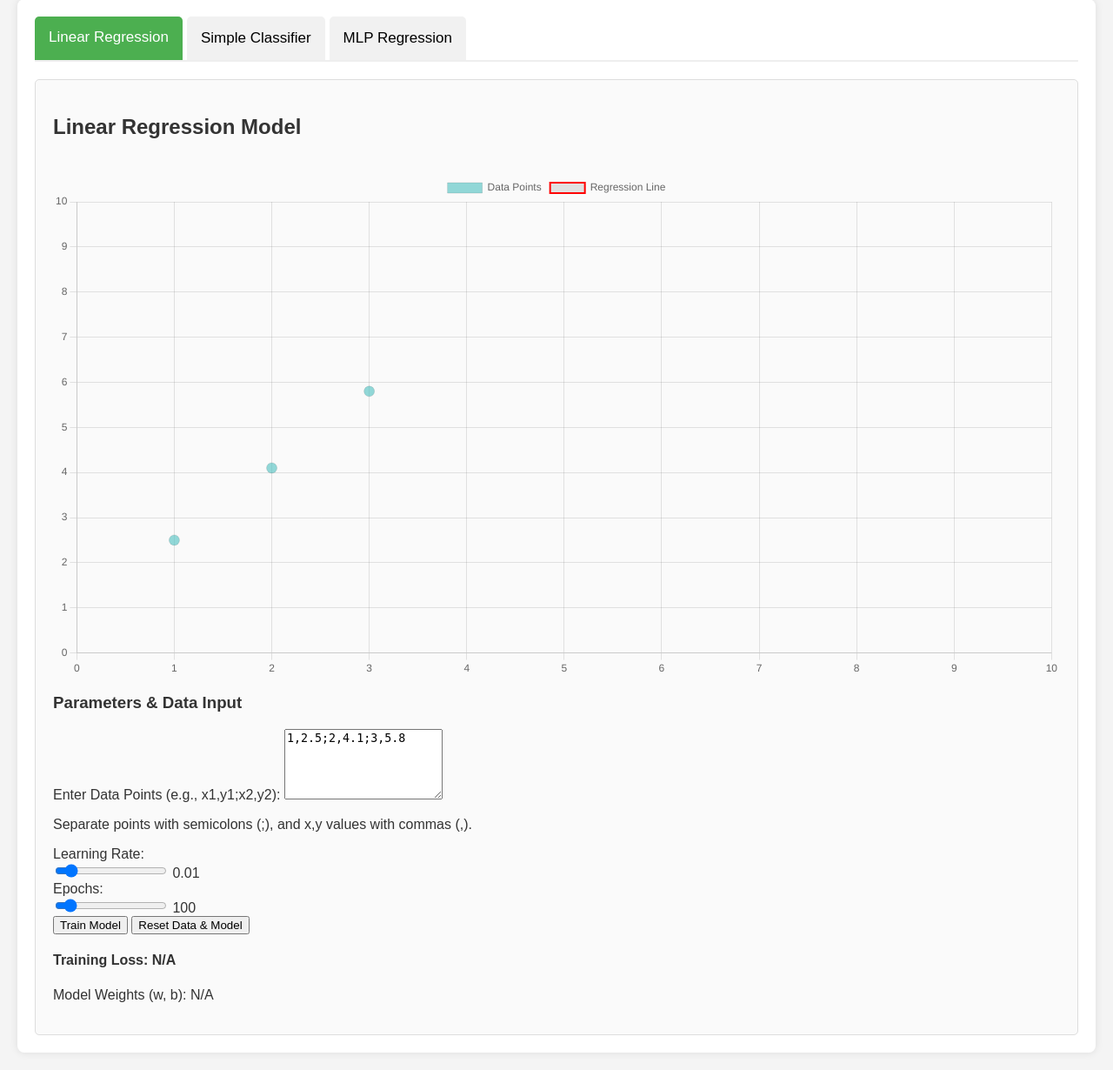
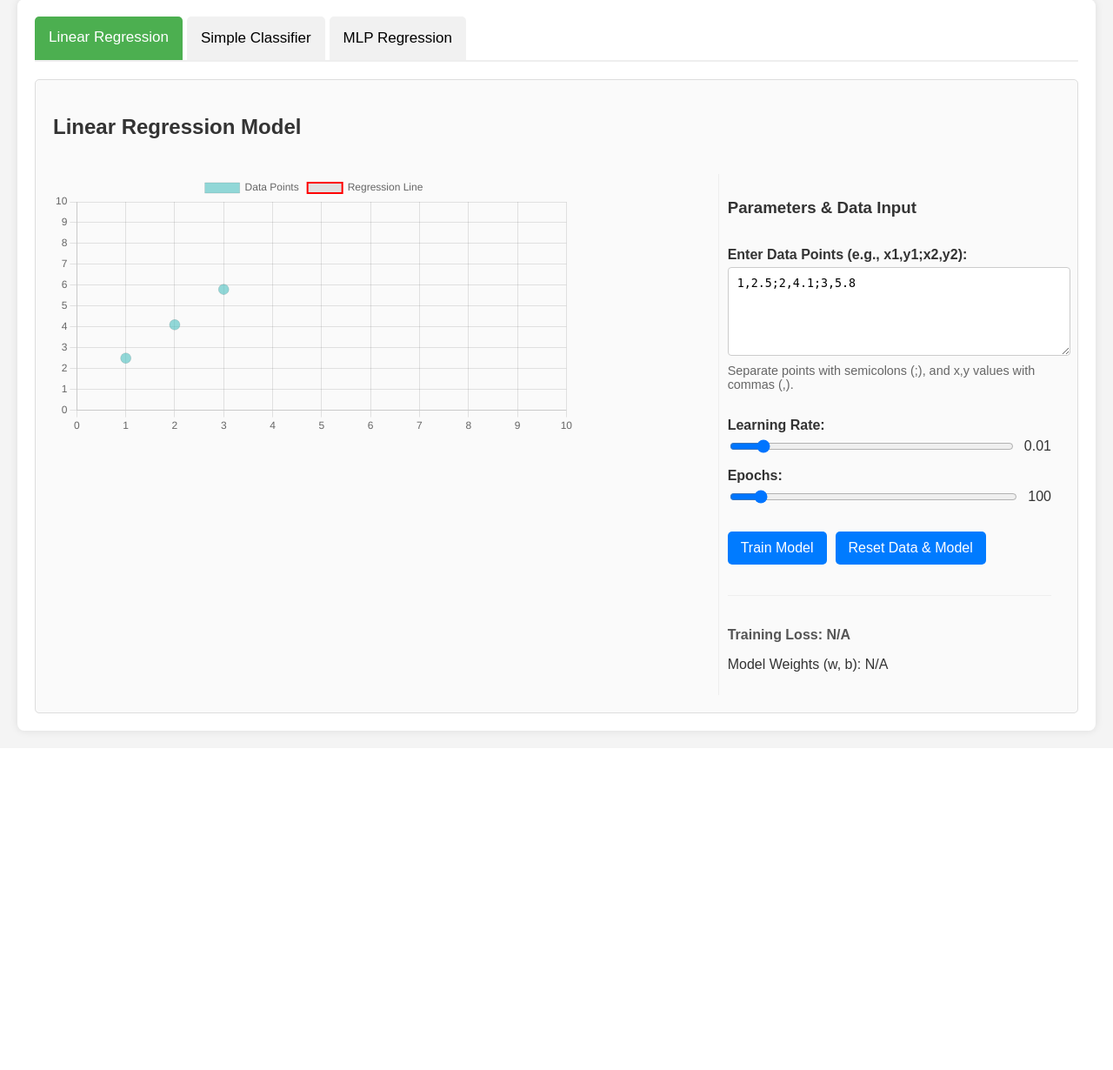
Before and after one commit to r4m-t1n/ML-Playground, a FastAPI app: page / in a window 1280 px wide. Shown: the part 133-1363 px from the top of the page at 87% size. After the commit the page ends 980 px from the top, so only its background shows below. Run offline with FastAPI, Linux system fonts and the light colour scheme.

Commit message:
feat: add buttons & chart

```diff
--- a/frontend/static/css/main.css
+++ b/frontend/static/css/main.css
@@ -53,3 +53,72 @@ main {
     flex-direction: column;
     gap: 20px;
 }
+.model-section {
+    display: flex;
+    gap: 20px;
+}
+.chart-container {
+    flex: 2;
+    position: relative;
+    height: 300px;
+}
+.controls-container {
+    flex: 1;
+    display: flex;
+    flex-direction: column;
+    gap: 15px;
+    padding: 10px;
+    border-left: 1px solid #eee;
+}
+.control-group label {
+    display: block;
+    margin-bottom: 5px;
+    font-weight: bold;
+}
+.slider-container {
+    display: flex;
+    align-items: center;
+    gap: 10px;
+}
+.slider-container input[type="range"] {
+    flex-grow: 1;
+}
+.button-group {
+    display: flex;
+    gap: 10px;
+    margin-top: 15px;
+}
+.button-group button {
+    padding: 10px 15px;
+    background-color: #007bff;
+    color: white;
+    border: none;
+    border-radius: 5px;
+    cursor: pointer;
+    font-size: 1rem;
+}
+.button-group button:hover {
+    background-color: #0056b3;
+}
+.data-input-group textarea {
+    width: 100%;
+    min-height: 80px;
+    padding: 10px;
+    border: 1px solid #ccc;
+    border-radius: 4px;
+    font-family: monospace;
+}
+.data-input-group p {
+    font-size: 0.9em;
+    color: #666;
+    margin-top: 5px;
+}
+.results-area {
+    margin-top: 20px;
+    padding-top: 15px;
+    border-top: 1px solid #eee;
+}
+.results-area h4 {
+    margin-bottom: 10px;
+    color: #555;
+}
```
